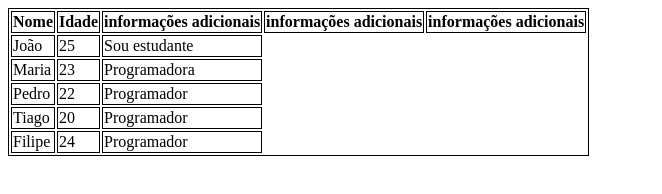
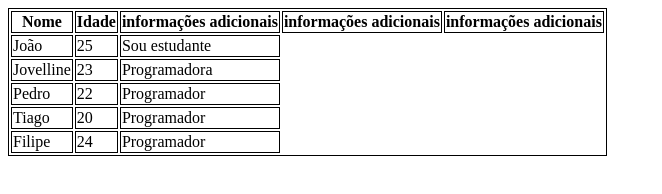
Before and after one commit to Amanda-Zulle/aula-tabela, a plain HTML site: page index.html in a window 1280 px wide. Shown: the whole page, without its empty margins (0-662 px from the left). Drawn offline with Linux system fonts and the light colour scheme.

Commit message:
trocado de Maria para Jovelline

```diff
--- a/index.html
+++ b/index.html
@@ -28,7 +28,7 @@
                 <td>Sou estudante</td>
             </tr>
             <tr>
-                <td>Maria</td>
+                <td>Jovelline</td>
                 <td>23</td>
                 <td>Programadora</td>
             </tr>
```
